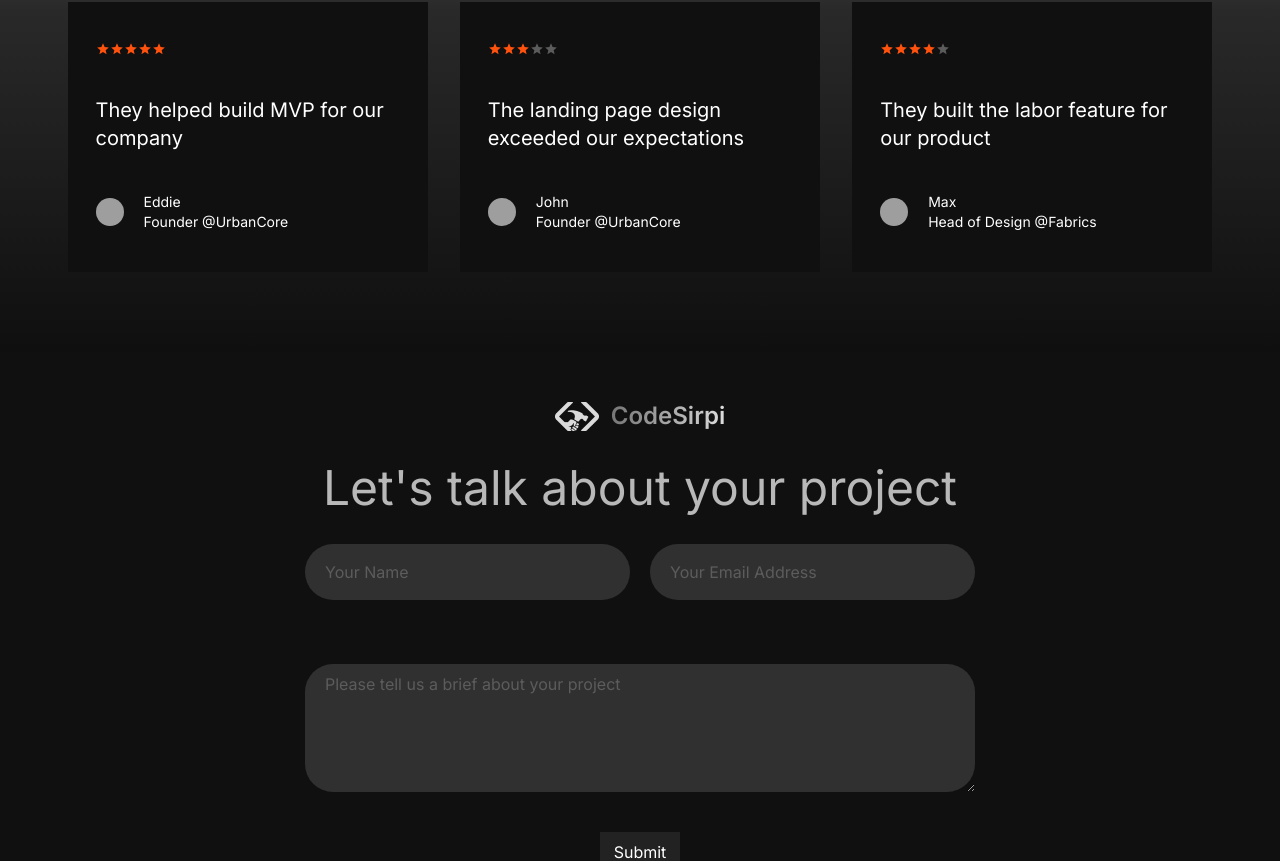
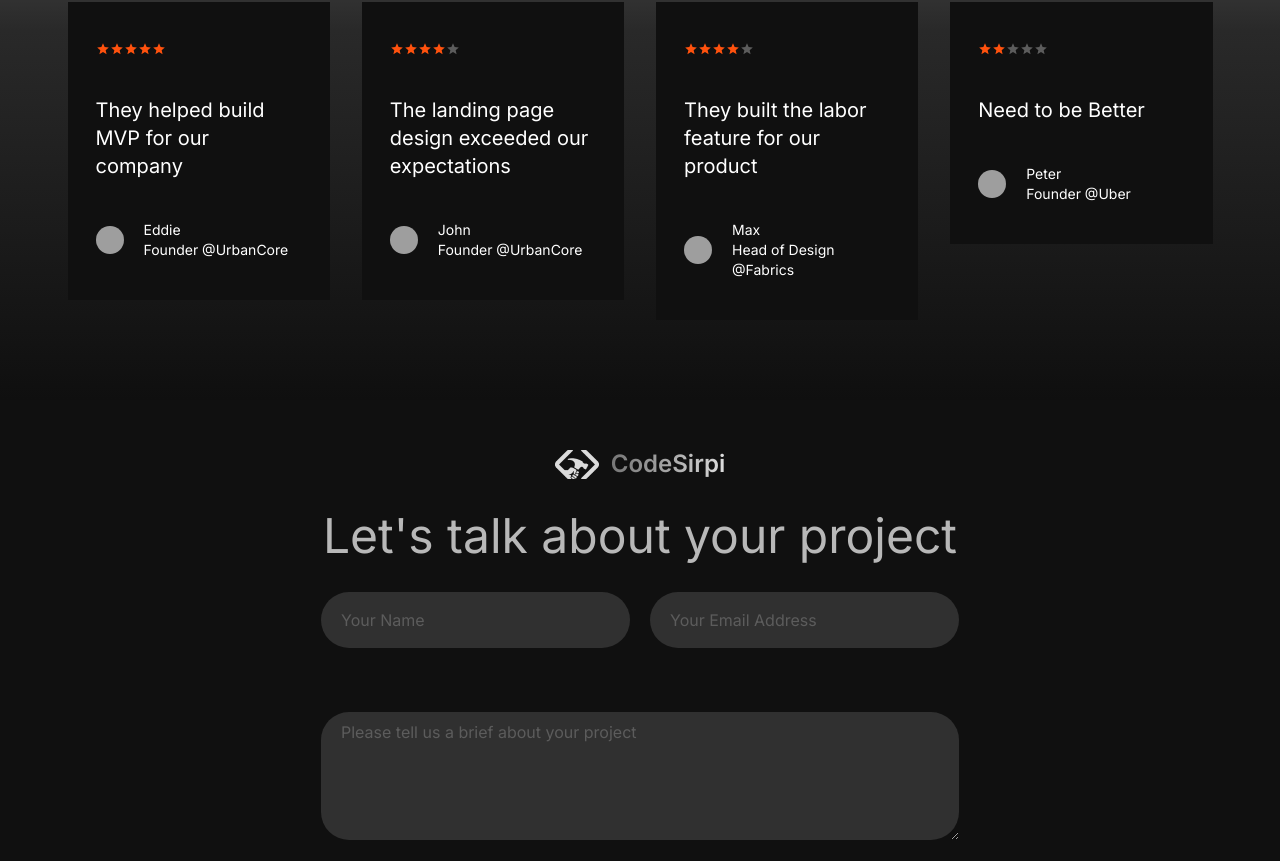
Before and after one commit to codesirpi/landing-site, a Next.js app: page / in a window 1280 px wide. Shown: the part 226-1087 px from the top of the page. Built offline with nearby package versions, Linux system fonts and the light colour scheme; grey boxes are pictures that could not be loaded.

Commit message:
padding added

```diff
--- a/app/components/contact-section/contact-section.tsx
+++ b/app/components/contact-section/contact-section.tsx
@@ -22,7 +22,7 @@ const contactSection = () => {
         Let&#39;s talk about your project
       </div>
       <div className="w-full flex flex-col items-center justify-center">
-        <div className="w-full max-w-[670px] flex gap-x-5">
+        <div className="w-full max-w-[670px] flex gap-x-5 px-4">
           <input
             className=" placeholder:text-grey-600 bg-input-box rounded-[28px] h-14 w-[100%] px-5"
             placeholder="Your Name"
@@ -32,10 +32,13 @@ const contactSection = () => {
             placeholder="Your Email Address"
           />
         </div>
-        <textarea
-          className="placeholder:text-grey-600 bg-input-box border-0 rounded-[28px] max-w-[670px] h-32 w-[100%] px-5 py-2 mt-16"
-          placeholder="Please tell us a brief about your project"
-        />
+        <div className="w-full max-w-[670px] px-4">
+          <textarea
+            className="placeholder:text-grey-600 bg-input-box border-0 rounded-[28px]  h-32 w-[100%] px-5 py-2 mt-16"
+            placeholder="Please tell us a brief about your project"
+          />
+        </div>
+
         <button className="bg-[#222222] py-2 px-3.5 mt-10">Submit</button>
       </div>
       <div className="text-xl font-medium text-center mt-20 mb-12 text-grey-400 ">
--- a/app/components/reviews-section/review-section.tsx
+++ b/app/components/reviews-section/review-section.tsx
@@ -15,7 +15,7 @@ const ReviewsSection = () => {
       Company: "UrbanCore",
     },
     {
-      rating: 3,
+      rating: 4,
       comment: "The landing page design exceeded our expectations",
       profilePicture:
         "https://st.depositphotos.com/2218212/2938/i/950/depositphotos_29387653-stock-photo-facebook-profile.jpg",
@@ -31,6 +31,15 @@ const ReviewsSection = () => {
       profileName: "Max",
       designation: "Head of Design",
       Company: "Fabrics",
+    },
+    {
+      rating: 2,
+      comment: "Need to be Better",
+      profilePicture:
+        "https://st.depositphotos.com/2218212/2938/i/950/depositphotos_29387653-stock-photo-facebook-profile.jpg",
+      profileName: "Peter",
+      designation: "Founder",
+      Company: "Uber",
     },
   ];
 
--- a/app/components/reviews-section/testimonal.tsx
+++ b/app/components/reviews-section/testimonal.tsx
@@ -15,7 +15,7 @@ type MockData = {
 const Testimonal = ({ mockData }: { mockData: MockData[] }) => {
   return (
     <div className="flex justify-center">
-      <div className="flex gap-x-8  w-full h-fit my-20 max-w-[1145px]">
+      <div className="flex gap-x-8  w-full h-fit my-20 max-w-[1145px]  mx-4 overflow-x-scroll scroll">
         {mockData.map((data: MockData, index: number) => (
           <div
             className="flex flex-col gap-y-10 max-w-[361px] w-full h-fit bg-background-black px-7 py-10"
```
